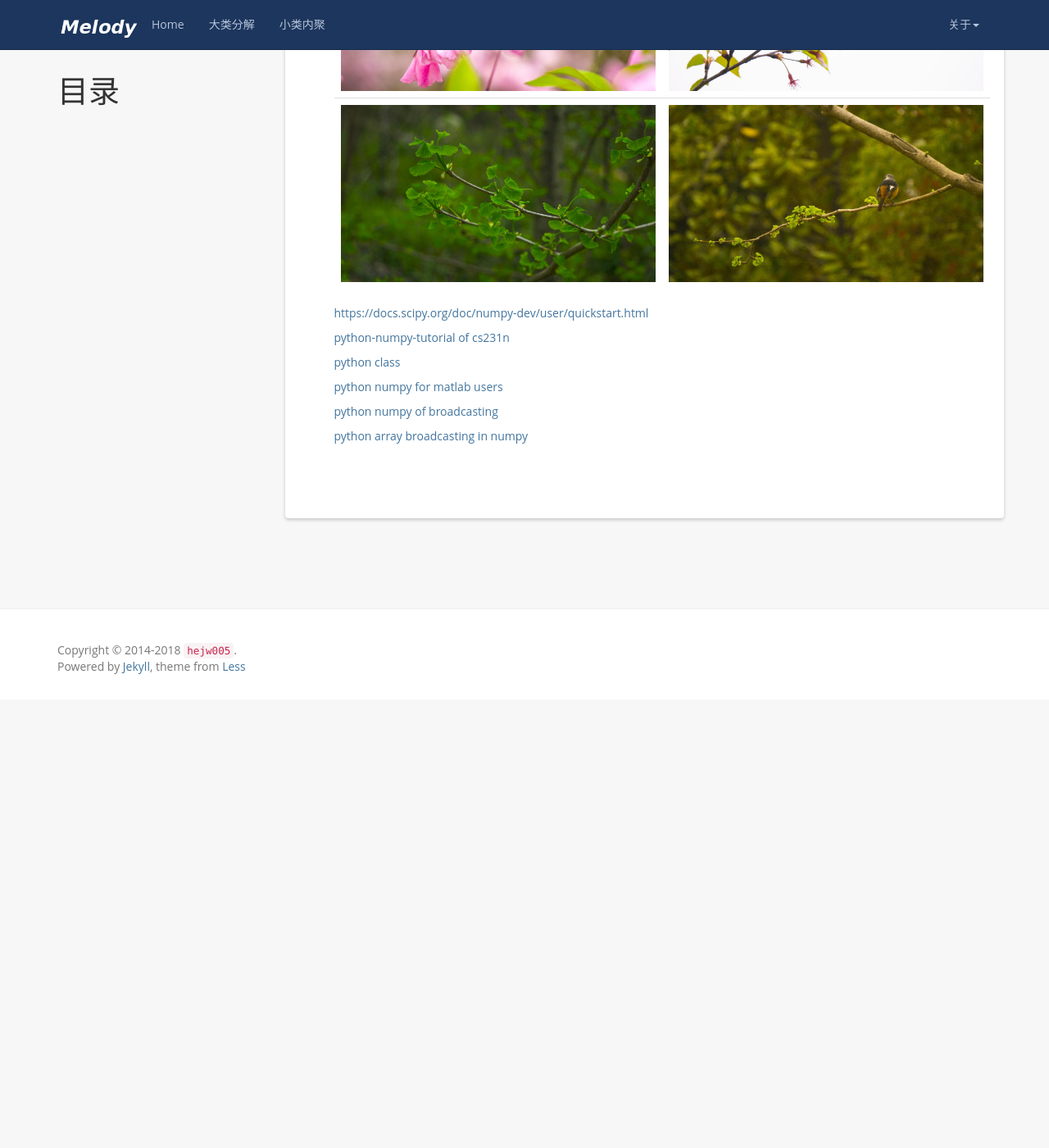
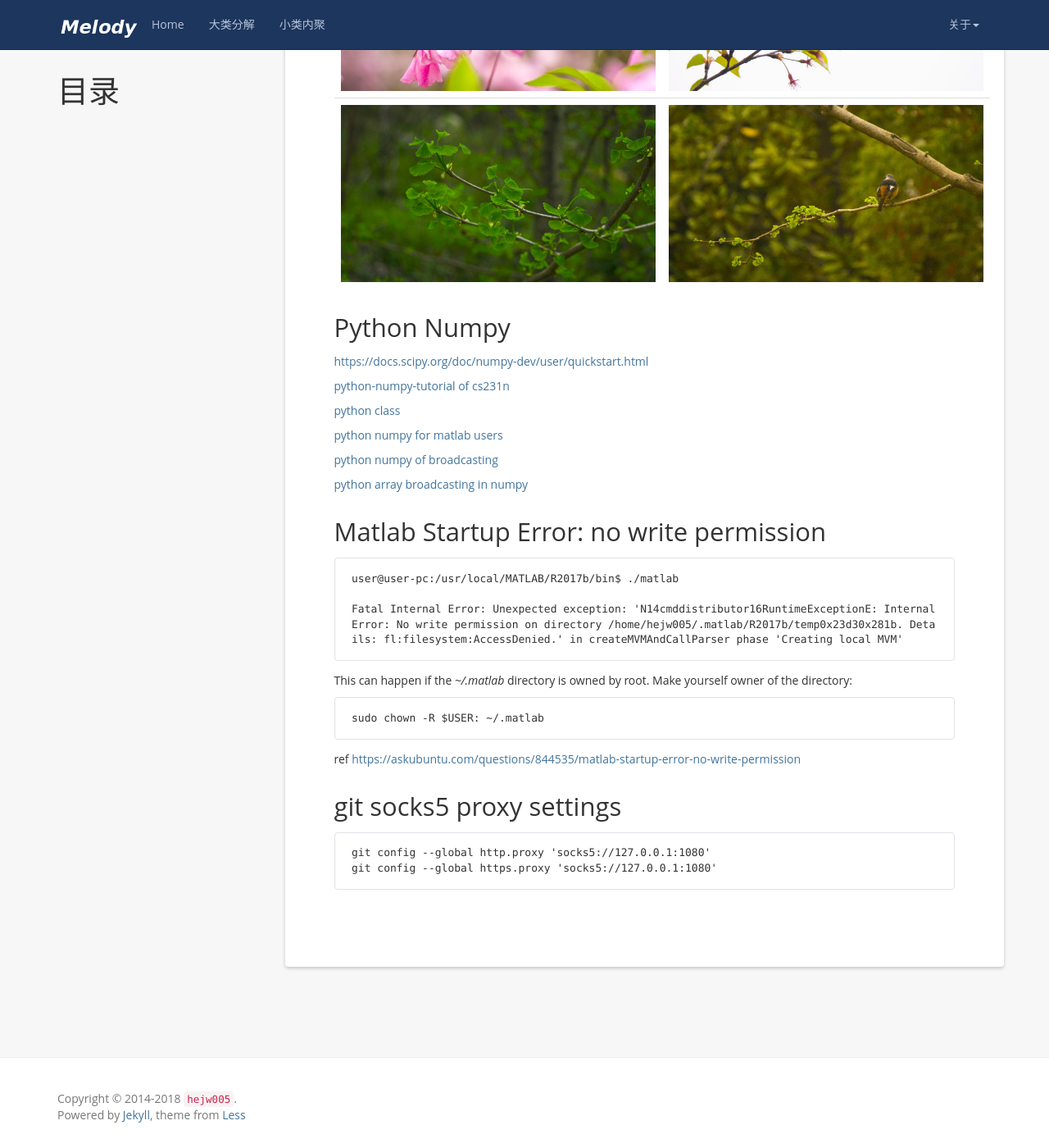
Before and after one commit to h005/h005.github.io, a Jekyll site: the page built from _posts/2018-03-30-Python numpy materials.md, in a window 1280 px wide and 1400 px high, scrolled down 559 px. Shown: the whole window at 82% size. Built offline with Jekyll 4.4.1, drawn with Linux system fonts in a browser that asks for light colours; nearby versions of some CDN libraries; comment, search, counter and statistics services are not loaded; before the commit the page ends 1412 px from its top, so only the background shows below that.

````diff
--- a/_posts/2018-03-30-Python numpy materials.md
+++ b/_posts/2018-03-30-Python numpy materials.md
@@ -27,6 +27,10 @@ tag: Python Numpy
 </tr>
 </table>
 
+
+## Python Numpy
+
+
 [https://docs.scipy.org/doc/numpy-dev/user/quickstart.html](https://docs.scipy.org/doc/numpy-dev/user/quickstart.html)
 
 [python-numpy-tutorial of cs231n](http://cs231n.github.io/python-numpy-tutorial/)
@@ -38,3 +42,28 @@ tag: Python Numpy
 [python numpy of broadcasting](https://docs.scipy.org/doc/numpy/user/basics.broadcasting.html)
 
 [python array broadcasting in numpy](http://scipy.github.io/old-wiki/pages/EricsBroadcastingDoc)
+
+
+## Matlab Startup Error: no write permission
+
+```
+user@user-pc:/usr/local/MATLAB/R2017b/bin$ ./matlab
+
+Fatal Internal Error: Unexpected exception: 'N14cmddistributor16RuntimeExceptionE: Internal Error: No write permission on directory /home/hejw005/.matlab/R2017b/temp0x23d30x281b. Details: fl:filesystem:AccessDenied.' in createMVMAndCallParser phase 'Creating local MVM'
+```
+
+This can happen if the *~/.matlab* directory is owned by root. Make yourself owner of the directory:
+
+```
+sudo chown -R $USER: ~/.matlab
+```
+
+ref [https://askubuntu.com/questions/844535/matlab-startup-error-no-write-permission](https://askubuntu.com/questions/844535/matlab-startup-error-no-write-permission)
+
+
+## git socks5 proxy settings
+
+```
+git config --global http.proxy 'socks5://127.0.0.1:1080'
+git config --global https.proxy 'socks5://127.0.0.1:1080'
+```
````
Also changed, not shown: _posts/2018-04-03-Nvidia memory release.md (added, +28 -0 lines), assets/18spring/20180411100104.jpg (added), assets/18spring/20180411100146.jpg (added), assets/18spring/20180411100155.jpg (added), assets/18spring/20180411100206.jpg (added), assets/18spring/20180411100213.jpg (added), assets/18spring/20180411100222.jpg (added), assets/18spring/20180411100229.jpg (added), assets/18spring/20180411102353.jpg (added), assets/18spring/20180411102405.jpg (added), assets/18spring/20180411102414.jpg (added), assets/18spring/20180411102423.jpg (added), assets/18spring/20180411102430.jpg (added), assets/18spring/20180411102436.jpg (added), 4 more files.
